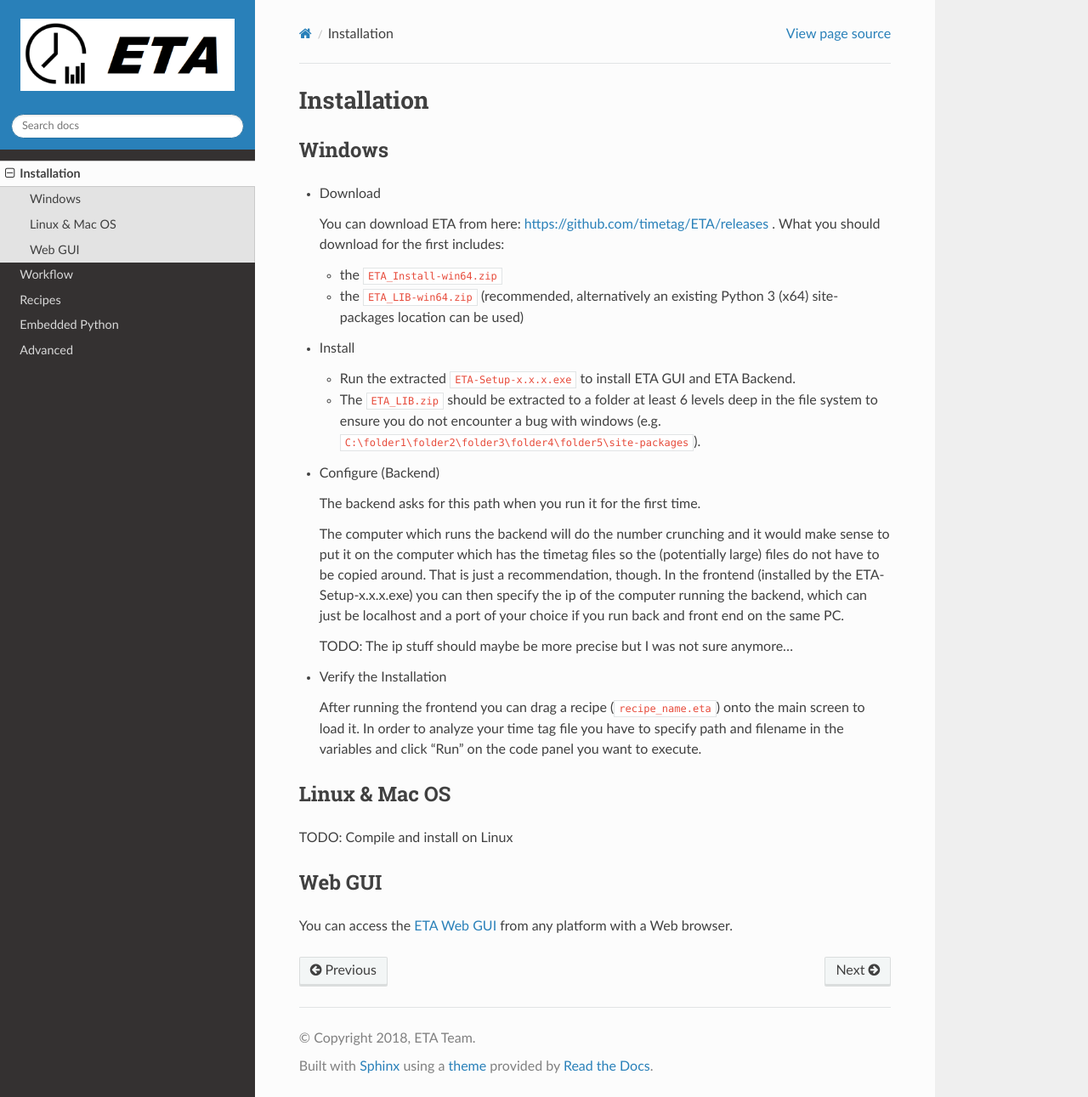
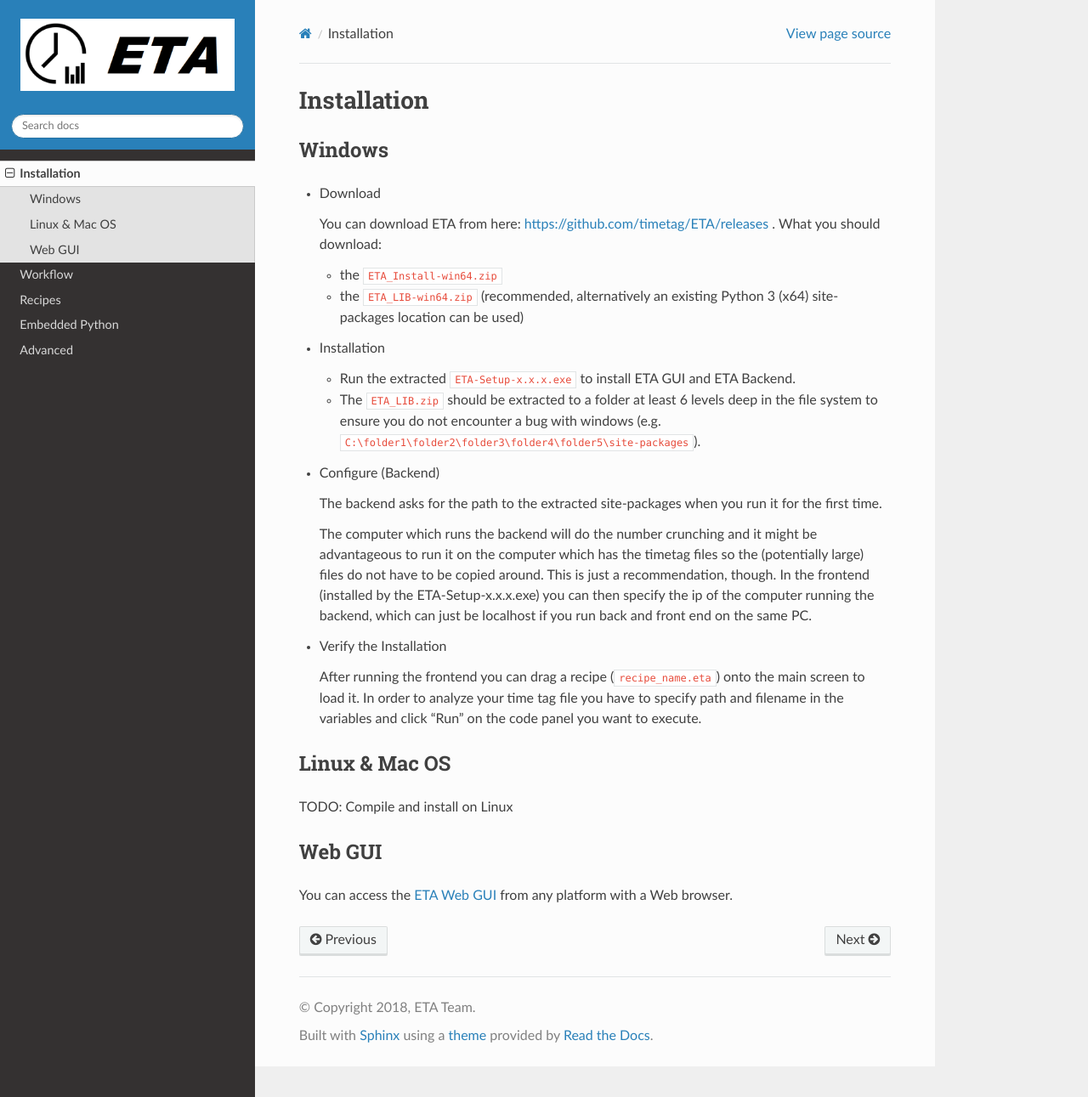
Before and after one commit to timetag/timetag.github.io, a Sphinx documentation site: the page built from docs/installation.rst, in a window 1280 px wide and 1291 px high. Shown: the whole window at 85% size. Built offline with Sphinx 7.4.7 and the Read the Docs theme 2.0.0, drawn with Linux system fonts in a browser that asks for light colours.

Commit message:
Update installation.rst
small fixes

```diff
--- a/docs/installation.rst
+++ b/docs/installation.rst
@@ -7,12 +7,12 @@
 
 * Download
 
-  You can download ETA from here: https://github.com/timetag/ETA/releases . What you should download for the first includes:
+  You can download ETA from here: https://github.com/timetag/ETA/releases . What you should download:
 
   *       the ``ETA_Install-win64.zip``
   *       the ``ETA_LIB-win64.zip`` (recommended, alternatively an existing Python 3 (x64) site-packages location can be used)
 
-* Install
+* Installation
 
   *       Run the extracted ``ETA-Setup-x.x.x.exe`` to install ETA GUI and ETA Backend.
 
@@ -22,16 +22,14 @@
 
 * Configure (Backend)
 
-  The backend asks for this path when you run it for the first time.
+  The backend asks for the path to the extracted site-packages when you run it for the first time.
 
-  The computer which runs the backend will do the number crunching and it would make sense
-  to put it on the computer which has the timetag files so the (potentially large) files do
-  not have to be copied around. That is just a recommendation, though. In the frontend
+  The computer which runs the backend will do the number crunching and it might be advantageous
+  to run it on the computer which has the timetag files so the (potentially large) files do
+  not have to be copied around. This is just a recommendation, though. In the frontend
   (installed by the ETA-Setup-x.x.x.exe) you can then specify the ip of the computer
-  running the backend, which can just be localhost and a port of your choice if you run
-  back and front end on the same PC.
+  running the backend, which can just be localhost if you run back and front end on the same PC.
 
-  TODO: The ip stuff should maybe be more precise but I was not sure anymore...
 
 * Verify the Installation
 
```
